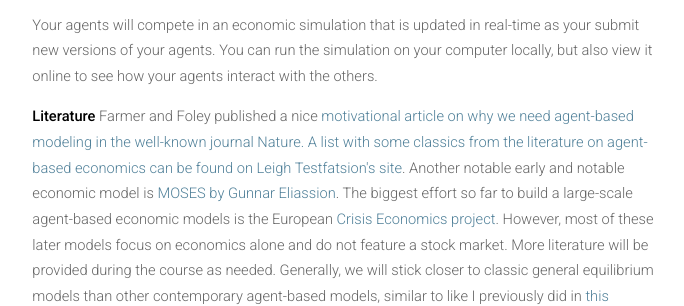
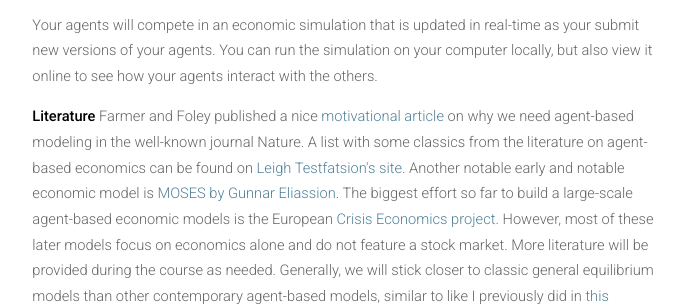
Before and after one commit to meisserecon/www, a Jekyll site: the page built from course.md, in a window 1280 px wide and 900 px high, scrolled down 1293 px. Shown: the part 153-459 px from the top of the window, without its empty margins (296-980 px from the left). Built offline with Jekyll 4.4.1, drawn with Linux system fonts in a browser that asks for light colours; nearby versions of some CDN libraries.

Commit message:
Update course.md

```diff
--- a/course.md
+++ b/course.md
@@ -16,7 +16,7 @@ permalink: /course/
 
 <b>Literature</b>
 
-Farmer and Foley published a nice <a href="https://www.researchgate.net/profile/Duncan_Foley/publication/51437577_The_Economy_Needs_Agent-Based_Modeling/links/5714ccb108aeebe07c06c72e/The-Economy-Needs-Agent-Based-Modeling.pdf">motivational article on why we need agent-based modeling in the well-known journal Nature. A list with some classics from the literature on agent-based economics can be found on <a href="http://www2.econ.iastate.edu/tesfatsi/afinance.htm#BasicRead">Leigh Testfatsion's site</a>. Another notable early and notable economic model is <a href="http://www.ifn.se/storage/cms/91fc7b2ed0f3440a918871ffa0a36d73/59024245407a4a3fadebca71db86015e/pdf/B79AF4E97E52C2C7723DD26462792BE1AB13FF08/Wp222.pdf?MediaArchive_ForceDownload=true&PropertyName=File1&ValueIndex=0">MOSES by Gunnar Eliassion</a>. The biggest effort so far to build a large-scale agent-based economic models is the European <a href="http://www.crisis-economics.eu/">Crisis Economics project</a>. However, most of these later models focus on economics alone and do not feature a stock market. More literature will be provided during the course as needed. Generally, we will stick closer to classic general equilibrium models than other contemporary agent-based models, similar to like I previously did in <a href="https://link.springer.com/article/10.1007/s10614-016-9616-x">this publication</a>.
+Farmer and Foley published a nice <a href="https://www.researchgate.net/profile/Duncan_Foley/publication/51437577_The_Economy_Needs_Agent-Based_Modeling/links/5714ccb108aeebe07c06c72e/The-Economy-Needs-Agent-Based-Modeling.pdf">motivational article</a> on why we need agent-based modeling in the well-known journal Nature. A list with some classics from the literature on agent-based economics can be found on <a href="http://www2.econ.iastate.edu/tesfatsi/afinance.htm#BasicRead">Leigh Testfatsion's site</a>. Another notable early and notable economic model is <a href="http://www.ifn.se/storage/cms/91fc7b2ed0f3440a918871ffa0a36d73/59024245407a4a3fadebca71db86015e/pdf/B79AF4E97E52C2C7723DD26462792BE1AB13FF08/Wp222.pdf?MediaArchive_ForceDownload=true&PropertyName=File1&ValueIndex=0">MOSES by Gunnar Eliassion</a>. The biggest effort so far to build a large-scale agent-based economic models is the European <a href="http://www.crisis-economics.eu/">Crisis Economics project</a>. However, most of these later models focus on economics alone and do not feature a stock market. More literature will be provided during the course as needed. Generally, we will stick closer to classic general equilibrium models than other contemporary agent-based models, similar to like I previously did in <a href="https://link.springer.com/article/10.1007/s10614-016-9616-x">this publication</a>.
 
 <b>Grading</b>
 
```
